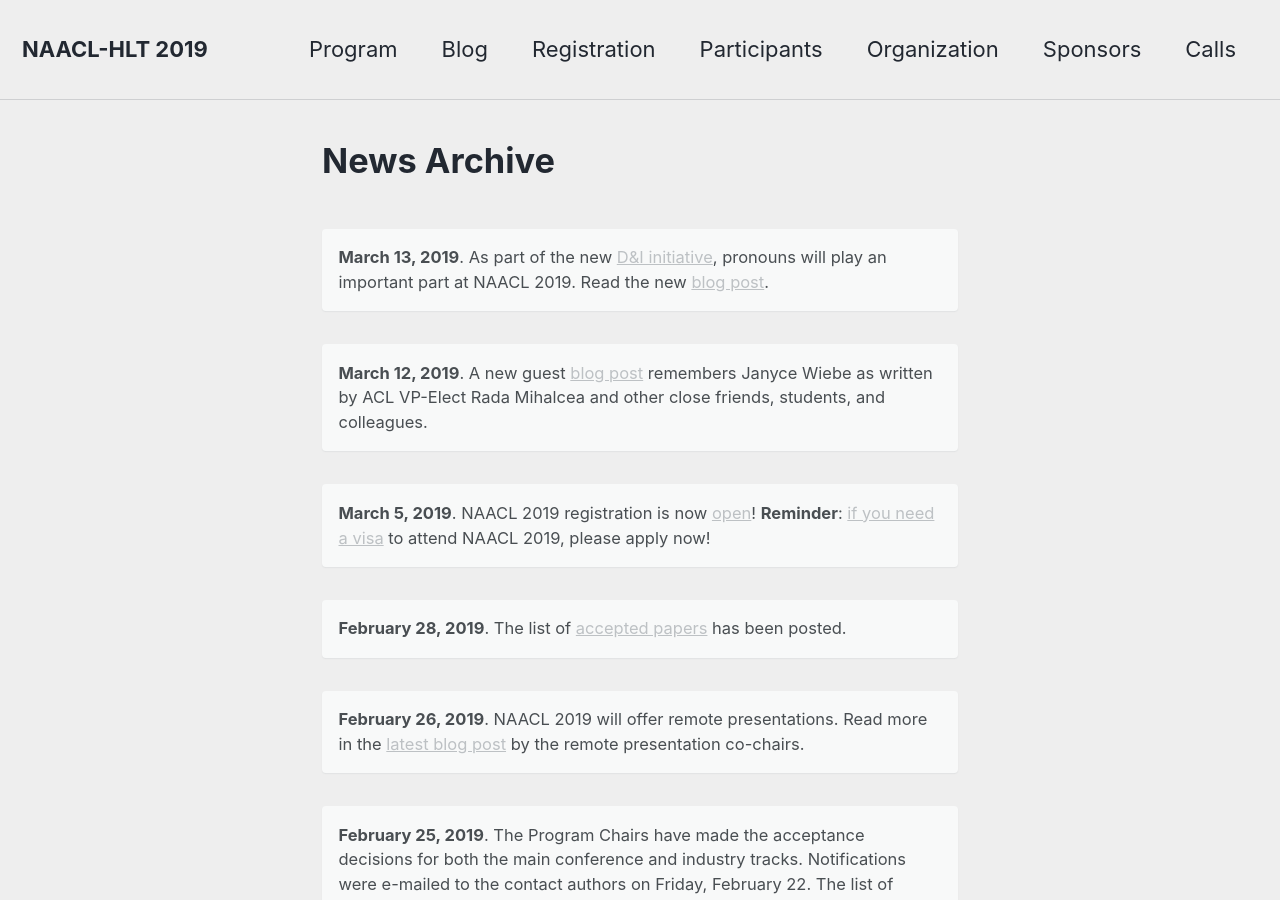
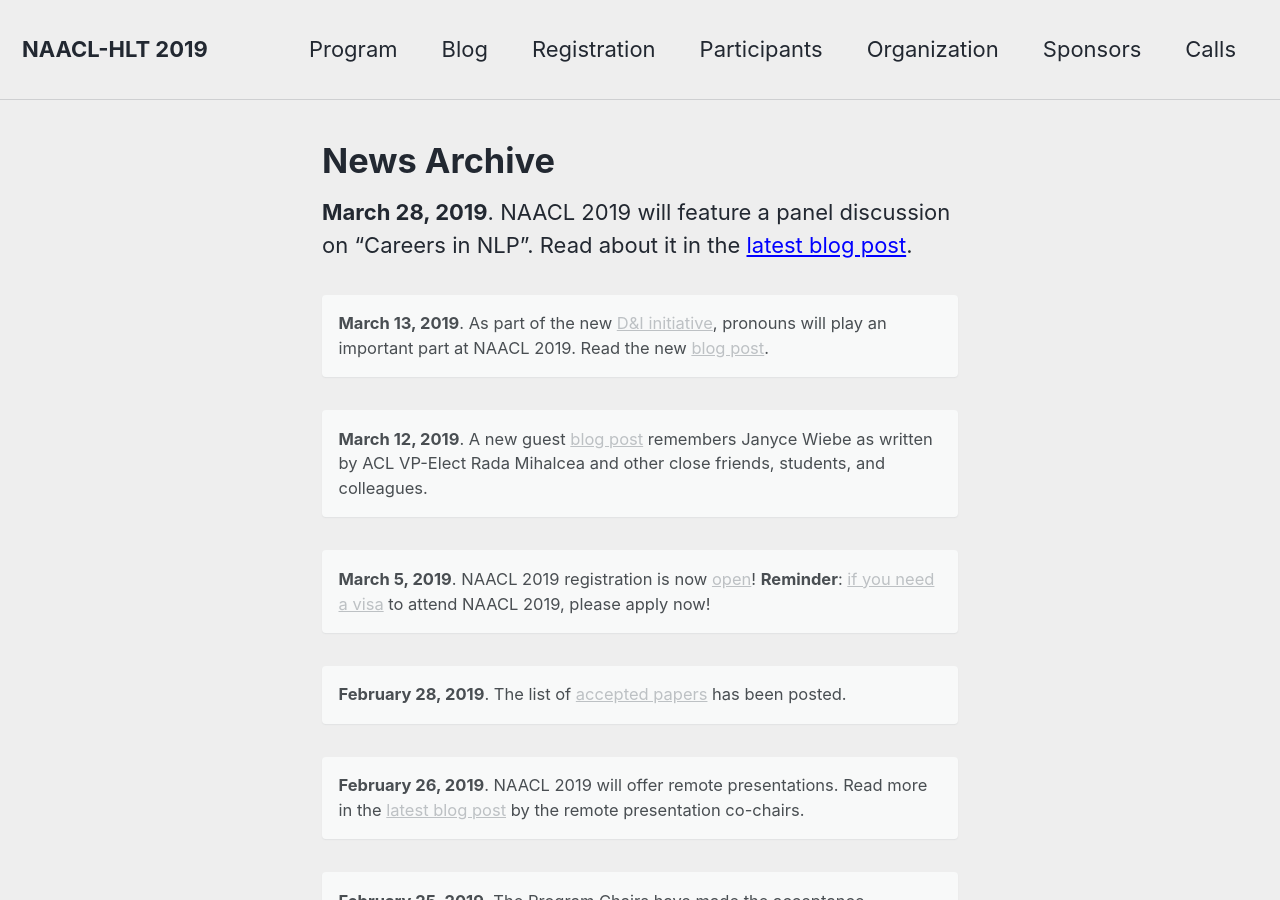
Before and after one commit to naacl-org/naacl-2021-website, a Jekyll site: the page built from _pages/archive.md, in a window 1280 px wide and 900 px high. Built offline with Jekyll 4.4.1, drawn with Linux system fonts in a browser that asks for light colours; nearby versions of some CDN libraries.

Commit message:
Update to archive.md

```diff
--- a/_pages/archive.md
+++ b/_pages/archive.md
@@ -7,6 +7,8 @@
 toc_icon: "cog"
 ---
 {% include base_path %}
+
+**March 28, 2019**. NAACL 2019 will feature a panel discussion on "Careers in NLP". Read about it in the [latest blog post](/blog/careers-panel-survey/).
 
 **March 13, 2019**. As part of the new [D&I initiative](blog/introducing-the-diversity-and-inclusion-committee/), pronouns will play an important part at NAACL 2019. Read the new [blog post](blog/why-pronouns/).
 {: .notice}
```
